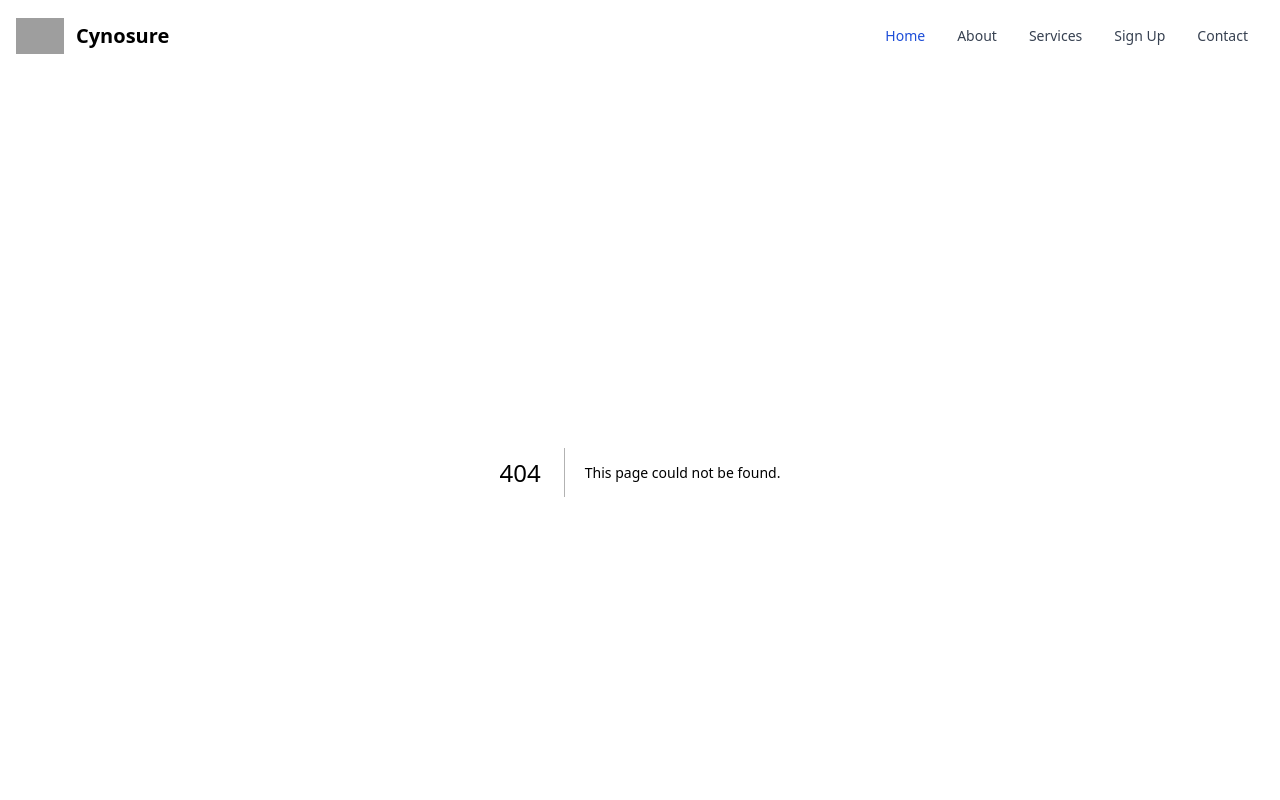
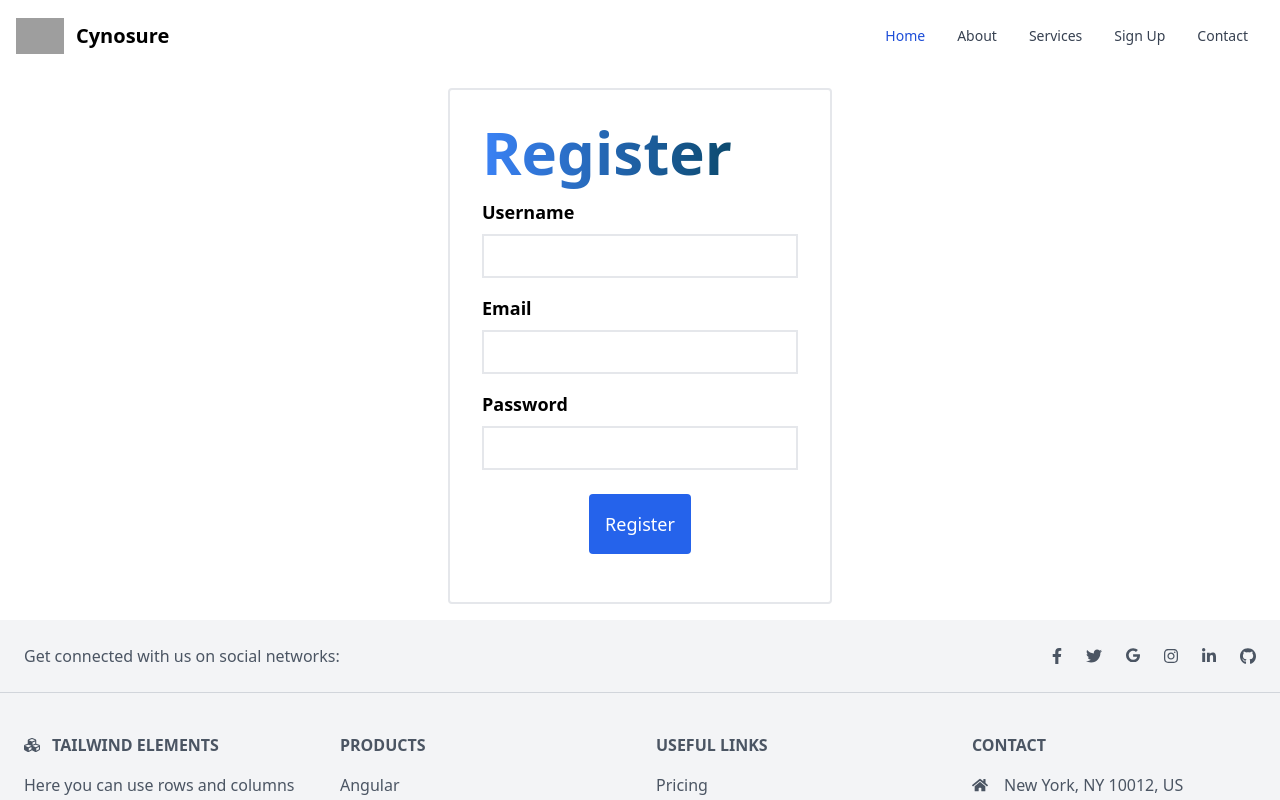
Before and after one commit to emday4prez/cynosure-frontend, a Next.js app: page /create-account in a window 1280 px wide. Before the commit this address had no page. Shown: the top 800 px of the page. Built offline with nearby package versions, Linux system fonts and the light colour scheme; grey boxes are pictures that could not be loaded.

Commit message:
added static fasts prop

```diff
--- /dev/null
+++ b/components/allFasts.jsx
@@ -0,0 +1,18 @@
+import React from 'react';
+
+function AllFasts({ fasts }) {
+  console.log(fasts);
+  return (
+    <>
+      <div>AllFasts</div>
+      <div>
+        {fasts &&
+          fasts.data.map((fast) => {
+            return <div key={fast.id}>{fast.attributes.start}</div>;
+          })}
+      </div>
+    </>
+  );
+}
+
+export default AllFasts;
--- a/components/layout.jsx
+++ b/components/layout.jsx
@@ -1,13 +1,14 @@
-
-import Footer from './footer'
-import Navbar from './navbar'
-
-export default function Layout({ children }) {
+import Footer from './footer';
+import Navbar from './navbar';
+import { UserProvider } from '../utils/authContext';
+export default function Layout({ children, user, loading = false }) {
   return (
     <>
-      <Navbar />
-      <main>{children}</main>
-      <Footer />
+      <UserProvider value={{ user, loading }}>
+        <Navbar />
+        <div>{children}</div>
+        <Footer />
+      </UserProvider>
     </>
-  )
+  );
 }
--- a/components/navbar.jsx
+++ b/components/navbar.jsx
@@ -1,37 +1,85 @@
 export default function Navbar() {
   return (
-
     <nav className="bg-white border-gray-200 px-2 sm:px-4 py-2.5 rounded dark:bg-gray-900">
       <div className="container flex flex-wrap items-center justify-between mx-auto">
         <a href="https://flowbite.com/" className="flex items-center">
-        <img src="https://flowbite.com/docs/images/logo.svg" className="h-6 mr-3 sm:h-9" alt="Flowbite Logo" />
-        <span className="self-center text-xl font-semibold whitespace-nowrap dark:text-white">Cynosure</span>
+          <img
+            src="https://flowbite.com/docs/images/logo.svg"
+            className="h-6 mr-3 sm:h-9"
+            alt="Flowbite Logo"
+          />
+          <span className="self-center text-xl font-semibold whitespace-nowrap dark:text-white">
+            Cynosure
+          </span>
         </a>
-    <button data-collapse-toggle="navbar-default" type="button" className="inline-flex items-center p-2 ml-3 text-sm text-gray-500 rounded-lg md:hidden hover:bg-gray-100 focus:outline-none focus:ring-2 focus:ring-gray-200 dark:text-gray-400 dark:hover:bg-gray-700 dark:focus:ring-gray-600" aria-controls="navbar-default" aria-expanded="false">
+        <button
+          data-collapse-toggle="navbar-default"
+          type="button"
+          className="inline-flex items-center p-2 ml-3 text-sm text-gray-500 rounded-lg md:hidden hover:bg-gray-100 focus:outline-none focus:ring-2 focus:ring-gray-200 dark:text-gray-400 dark:hover:bg-gray-700 dark:focus:ring-gray-600"
+          aria-controls="navbar-default"
+          aria-expanded="false"
+        >
           <span className="sr-only">Open main menu</span>
-      <svg className="w-6 h-6" aria-hidden="true" fill="currentColor" viewBox="0 0 20 20" xmlns="http://www.w3.org/2000/svg"><path fill-rule="evenodd" d="M3 5a1 1 0 011-1h12a1 1 0 110 2H4a1 1 0 01-1-1zM3 10a1 1 0 011-1h12a1 1 0 110 2H4a1 1 0 01-1-1zM3 15a1 1 0 011-1h12a1 1 0 110 2H4a1 1 0 01-1-1z" clip-rule="evenodd"></path></svg>
+          <svg
+            className="w-6 h-6"
+            aria-hidden="true"
+            fill="currentColor"
+            viewBox="0 0 20 20"
+            xmlns="http://www.w3.org/2000/svg"
+          >
+            <path
+              fillRule="evenodd"
+              d="M3 5a1 1 0 011-1h12a1 1 0 110 2H4a1 1 0 01-1-1zM3 10a1 1 0 011-1h12a1 1 0 110 2H4a1 1 0 01-1-1zM3 15a1 1 0 011-1h12a1 1 0 110 2H4a1 1 0 01-1-1z"
+              clipRule="evenodd"
+            ></path>
+          </svg>
         </button>
         <div className="hidden w-full md:block md:w-auto" id="navbar-default">
           <ul className="flex flex-col p-4 mt-4 border border-gray-100 rounded-lg bg-gray-50 md:flex-row md:space-x-8 md:mt-0 md:text-sm md:font-medium md:border-0 md:bg-white dark:bg-gray-800 md:dark:bg-gray-900 dark:border-gray-700">
             <li>
-          <a href="#" className="block py-2 pl-3 pr-4 text-white bg-blue-700 rounded md:bg-transparent md:text-blue-700 md:p-0 dark:text-white" aria-current="page">Home</a>
+              <a
+                href="#"
+                className="block py-2 pl-3 pr-4 text-white bg-blue-700 rounded md:bg-transparent md:text-blue-700 md:p-0 dark:text-white"
+                aria-current="page"
+              >
+                Home
+              </a>
             </li>
             <li>
-          <a href="#" className="block py-2 pl-3 pr-4 text-gray-700 rounded hover:bg-gray-100 md:hover:bg-transparent md:border-0 md:hover:text-blue-700 md:p-0 dark:text-gray-400 md:dark:hover:text-white dark:hover:bg-gray-700 dark:hover:text-white md:dark:hover:bg-transparent">About</a>
+              <a
+                href="#"
+                className="block py-2 pl-3 pr-4 text-gray-700 rounded hover:bg-gray-100 md:hover:bg-transparent md:border-0 md:hover:text-blue-700 md:p-0 dark:text-gray-400 md:dark:hover:text-white dark:hover:bg-gray-700 dark:hover:text-white md:dark:hover:bg-transparent"
+              >
+                About
+              </a>
             </li>
             <li>
-          <a href="#" className="block py-2 pl-3 pr-4 text-gray-700 rounded hover:bg-gray-100 md:hover:bg-transparent md:border-0 md:hover:text-blue-700 md:p-0 dark:text-gray-400 md:dark:hover:text-white dark:hover:bg-gray-700 dark:hover:text-white md:dark:hover:bg-transparent">Services</a>
+              <a
+                href="#"
+                className="block py-2 pl-3 pr-4 text-gray-700 rounded hover:bg-gray-100 md:hover:bg-transparent md:border-0 md:hover:text-blue-700 md:p-0 dark:text-gray-400 md:dark:hover:text-white dark:hover:bg-gray-700 dark:hover:text-white md:dark:hover:bg-transparent"
+              >
+                Services
+              </a>
             </li>
             <li>
-          <a href="#" className="block py-2 pl-3 pr-4 text-gray-700 rounded hover:bg-gray-100 md:hover:bg-transparent md:border-0 md:hover:text-blue-700 md:p-0 dark:text-gray-400 md:dark:hover:text-white dark:hover:bg-gray-700 dark:hover:text-white md:dark:hover:bg-transparent">Sign Up</a>
+              <a
+                href="#"
+                className="block py-2 pl-3 pr-4 text-gray-700 rounded hover:bg-gray-100 md:hover:bg-transparent md:border-0 md:hover:text-blue-700 md:p-0 dark:text-gray-400 md:dark:hover:text-white dark:hover:bg-gray-700 dark:hover:text-white md:dark:hover:bg-transparent"
+              >
+                Sign Up
+              </a>
             </li>
             <li>
-          <a href="#" className="block py-2 pl-3 pr-4 text-gray-700 rounded hover:bg-gray-100 md:hover:bg-transparent md:border-0 md:hover:text-blue-700 md:p-0 dark:text-gray-400 md:dark:hover:text-white dark:hover:bg-gray-700 dark:hover:text-white md:dark:hover:bg-transparent">Contact</a>
+              <a
+                href="#"
+                className="block py-2 pl-3 pr-4 text-gray-700 rounded hover:bg-gray-100 md:hover:bg-transparent md:border-0 md:hover:text-blue-700 md:p-0 dark:text-gray-400 md:dark:hover:text-white dark:hover:bg-gray-700 dark:hover:text-white md:dark:hover:bg-transparent"
+              >
+                Contact
+              </a>
             </li>
           </ul>
         </div>
       </div>
     </nav>
-
-  )
+  );
 }
--- /dev/null
+++ b/components/register.jsx
@@ -0,0 +1,122 @@
+import { useState } from 'react';
+import { useRouter } from 'next/router';
+import { setToken } from '../utils/auth';
+import { fetcher } from '../utils/api';
+
+const Register = () => {
+  const router = useRouter();
+  const [userData, setUserData] = useState({
+    username: '',
+    email: '',
+    password: '',
+  });
+
+  const [success, setSuccess] = useState(false);
+  const [createAccountError, setCreateAccountError] = useState(false);
+
+  const handleSubmit = async (e) => {
+    e.preventDefault();
+    try {
+      const responseData = await fetcher(
+        `${process.env.NEXT_PUBLIC_STRAPI_URL}/auth/local/register`,
+        {
+          headers: {
+            'Content-Type': 'application/json',
+          },
+          body: JSON.stringify({
+            email: userData.email,
+            password: userData.password,
+            username: userData.username,
+          }),
+          method: 'POST',
+        }
+      );
+      setToken(responseData);
+      setSuccess(true);
+      alert('created account');
+      setCreateAccountError(false);
+    } catch (error) {
+      console.error(error);
+      setCreateAccountError(true);
+    }
+  };
+
+  const handleChange = (e) => {
+    const { name, value } = e.target;
+    setUserData({ ...userData, [name]: value });
+  };
+  return (
+    <div className="flex w-full flex-col">
+      {success && (
+        <div className="bg-green-400 rounded-xl text-black h-24 justify-center align-middle">
+          <h1 className="md:text-xl font-extrabold rounded leading-tighter p-8 mb-4">
+            Account Created Successfully!
+          </h1>
+        </div>
+      )}
+      {createAccountError && (
+        <div className="bg-red-400 rounded-xl text-black h-24 justify-center align-middle">
+          <h1 className="md:text-xl font-extrabold rounded leading-tighter p-8 mb-4">
+            Error Creating Account!
+          </h1>
+        </div>
+      )}
+      <div className="w-full bg-white border-2 rounded p-8 m-4 md:max-w-sm md:mx-auto">
+        <h1 className="text-5xl md:text-6xl font-extrabold leading-tighter mb-4">
+          <span className="bg-clip-text text-transparent bg-gradient-to-r from-blue-500 to-sky-900 py-2">
+            Register
+          </span>
+        </h1>
+        <form
+          onSubmit={handleSubmit}
+          className="mb-4 md:flex md:flex-wrap md:justify-between"
+        >
+          <div className="flex flex-col mb-4 md:w-full">
+            <label className="font-bold text-lg mb-2" htmlFor="username">
+              Username
+            </label>
+            <input
+              className="border-2 py-2 px-3"
+              type="text"
+              name="username"
+              onChange={(e) => handleChange(e)}
+              required
+            />
+          </div>
+          <div className="flex flex-col mb-4 md:w-full">
+            <label className="font-bold text-lg mb-2" htmlFor="email">
+              Email
+            </label>
+            <input
+              className="border-2 py-2 px-3"
+              type="email"
+              name="email"
+              onChange={(e) => handleChange(e)}
+              required
+            />
+          </div>
+          <div className="flex flex-col mb-6 md:w-full">
+            <label className="font-bold text-lg mb-2" htmlFor="password">
+              Password
+            </label>
+            <input
+              className="border-2 py-2 px-3"
+              type="password"
+              name="password"
+              onChange={(e) => handleChange(e)}
+              required
+            />
+          </div>
+          <button
+            className="block bg-blue-600 text-white text-lg rounded p-4 mx-auto"
+            type="submit"
+          >
+            Register
+          </button>
+        </form>
+      </div>
+    </div>
+  );
+};
+
+export default Register;
--- /dev/null
+++ b/pages/create-account.tsx
@@ -0,0 +1,17 @@
+import { useFetchUser } from '../utils/authContext';
+import { default as RegisterComponent } from '../components/register';
+import Head from 'next/head';
+export default function CreateAccount() {
+  const { user, loading } = useFetchUser();
+  return (
+    <>
+      <Head>
+        <title>Create Account</title>
+        <meta name="description" content="create an account with cynosure" />
+        <meta name="viewport" content="width=device-width, initial-scale=1" />
+        <link rel="icon" href="/favicon.ico" />
+      </Head>
+      <RegisterComponent />
+    </>
+  );
+}
--- /dev/null
+++ b/pages/index.jsx
@@ -0,0 +1,39 @@
+import Head from 'next/head';
+import Hero from '../components/hero';
+import Info from '../components/info';
+import { fetcher } from '../utils/api';
+import { Inter } from '@next/font/google';
+import AllFasts from '../components/allFasts';
+const inter = Inter({ subsets: ['latin'] });
+
+export default function Home({ allFasts }) {
+  return (
+    <>
+      <Head>
+        <title>Intermittent Fasting</title>
+        <meta
+          name="description"
+          content="cynosure is a website for keeping track of intermittent fasting"
+        />
+        <meta name="viewport" content="width=device-width, initial-scale=1" />
+        <link rel="icon" href="/favicon.ico" />
+      </Head>
+
+      <Hero />
+      <Info />
+      <AllFasts fasts={allFasts} />
+    </>
+  );
+}
+
+export async function getStaticProps() {
+  const allFastsResponse = await fetcher(
+    `${process.env.NEXT_PUBLIC_STRAPI_URL}/fasts/`
+  );
+
+  return {
+    props: {
+      allFasts: allFastsResponse,
+    },
+  };
+}
--- a/pages/index.tsx
+++ /dev/null
@@ -1,22 +0,0 @@
-import Head from 'next/head';
-import Hero from '../components/hero';
-import Info from '../components/info';
-import { Inter } from '@next/font/google';
-
-const inter = Inter({ subsets: ['latin'] });
-
-export default function Home() {
-  return (
-    <>
-      <Head>
-        <title>Create Next App</title>
-        <meta name="description" content="Generated by create next app" />
-        <meta name="viewport" content="width=device-width, initial-scale=1" />
-        <link rel="icon" href="/favicon.ico" />
-      </Head>
-
-      <Hero />
-      <Info />
-    </>
-  );
-}
--- a/tsconfig.json
+++ b/tsconfig.json
@@ -15,6 +15,6 @@
     "jsx": "preserve",
     "incremental": true
   },
-  "include": ["next-env.d.ts", "**/*.ts", "**/*.tsx", "components/footer.jsx", "components/layout.jsx", "components/navbar.jsx", "utils/api.js"],
+  "include": ["next-env.d.ts", "**/*.ts", "**/*.tsx", "components/footer.jsx", "components/layout.jsx", "components/navbar.jsx", "utils/api.js", "pages/index.jsx"],
   "exclude": ["node_modules"]
 }
```
Lines whose indentation alone changed are shown as unchanged.
